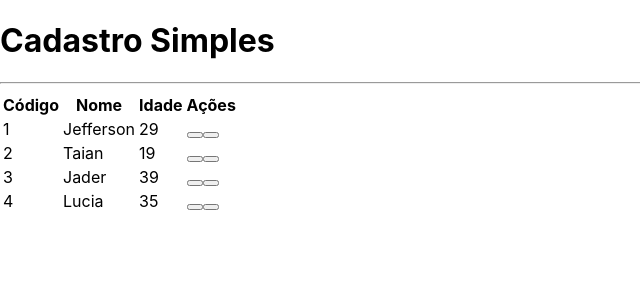
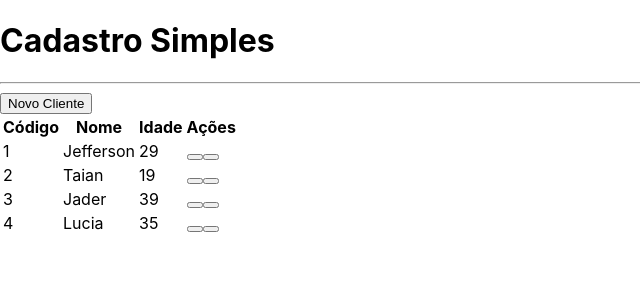
Before and after one commit to JeffersonSilvaLeal/CadastroMania_NextJs, a Next.js app: page / in a window 1280 px wide. Shown: the top 300 px of the page, without its empty margins (0-640 px from the left). Built offline with nearby package versions, Linux system fonts and the light colour scheme.

Commit message:
Componente Botão

```diff
--- /dev/null
+++ b/src/components/Botao.tsx
@@ -0,0 +1,20 @@
+interface BotaoProps {
+    cor?: 'green' | 'blue' |'gray'
+    className?: string
+    children: any
+}
+
+export default function Botao(props: BotaoProps) {
+
+    const cor = props.cor ?? 'gray'
+
+    return (
+        <button className={`
+            bg-gradient-to-r from-${cor} to-${cor}-700
+            text-white px-4 py-2 rounded-md
+            ${props.className}
+        `}>
+            {props.children}
+        </button>
+    )
+}
--- a/src/pages/index.tsx
+++ b/src/pages/index.tsx
@@ -1,4 +1,5 @@
 import React from "react";
+import Botao from "../components/Botao";
 import Layout from "../components/Layout";
 import Tabela from "../components/Tabela";
 import Cliente from "../core/Cliente";
@@ -29,9 +30,12 @@
       text-white
     `}>
       <Layout titulo="Cadastro Simples">
+        <div className="flex justify-end">
+          <Botao cor="blue" className="mb-4">Novo Cliente</Botao>
+        </div>
         <Tabela clientes={clientes}
-        clienteSelecionado={clienteSelecionado}
-        clienteExcluido={clienteExcluido}/>
+          clienteSelecionado={clienteSelecionado}
+          clienteExcluido={clienteExcluido} />
 
       </Layout>
     </div>
```
Also changed, not shown: tailwind.config.js (+8 -0 lines).
